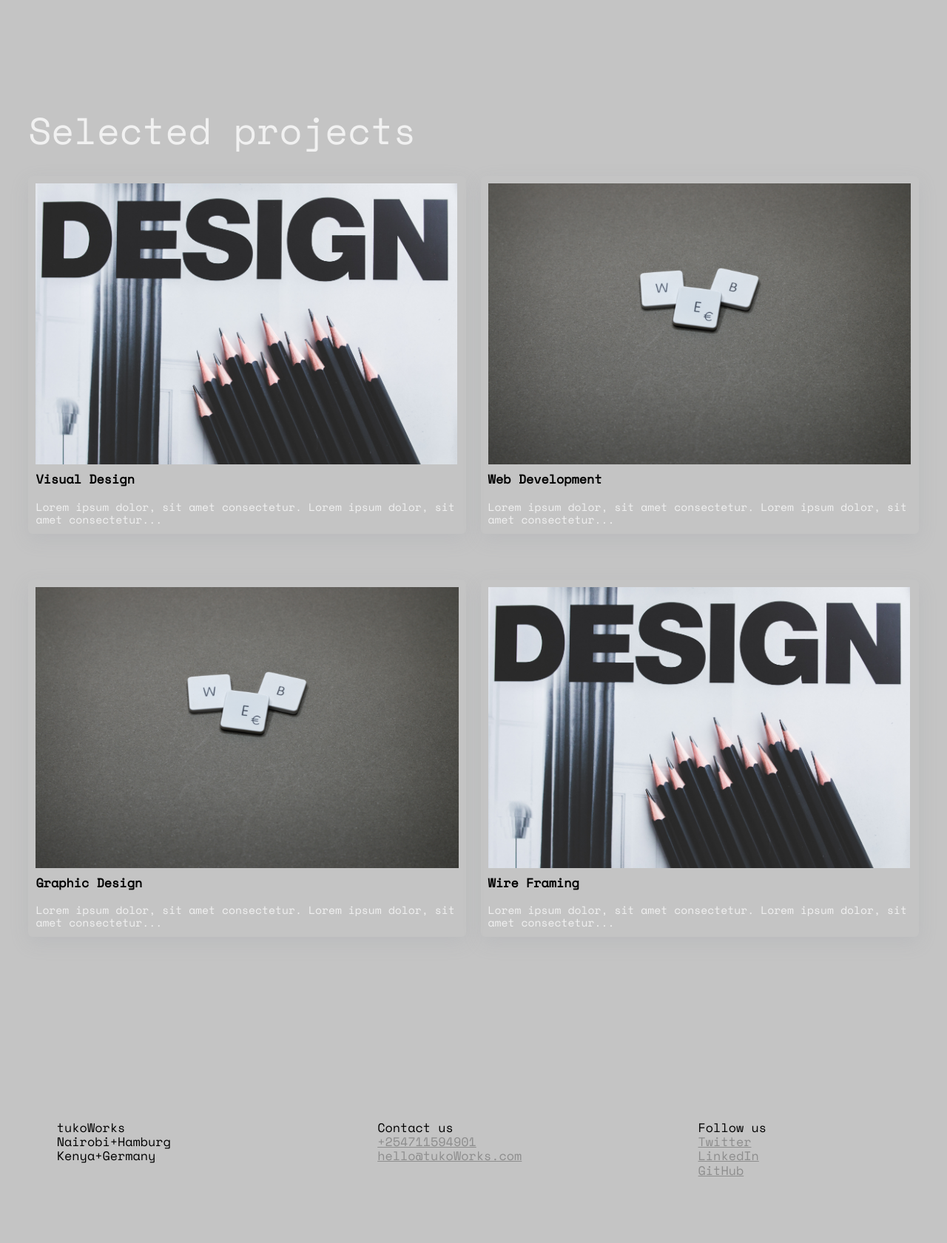
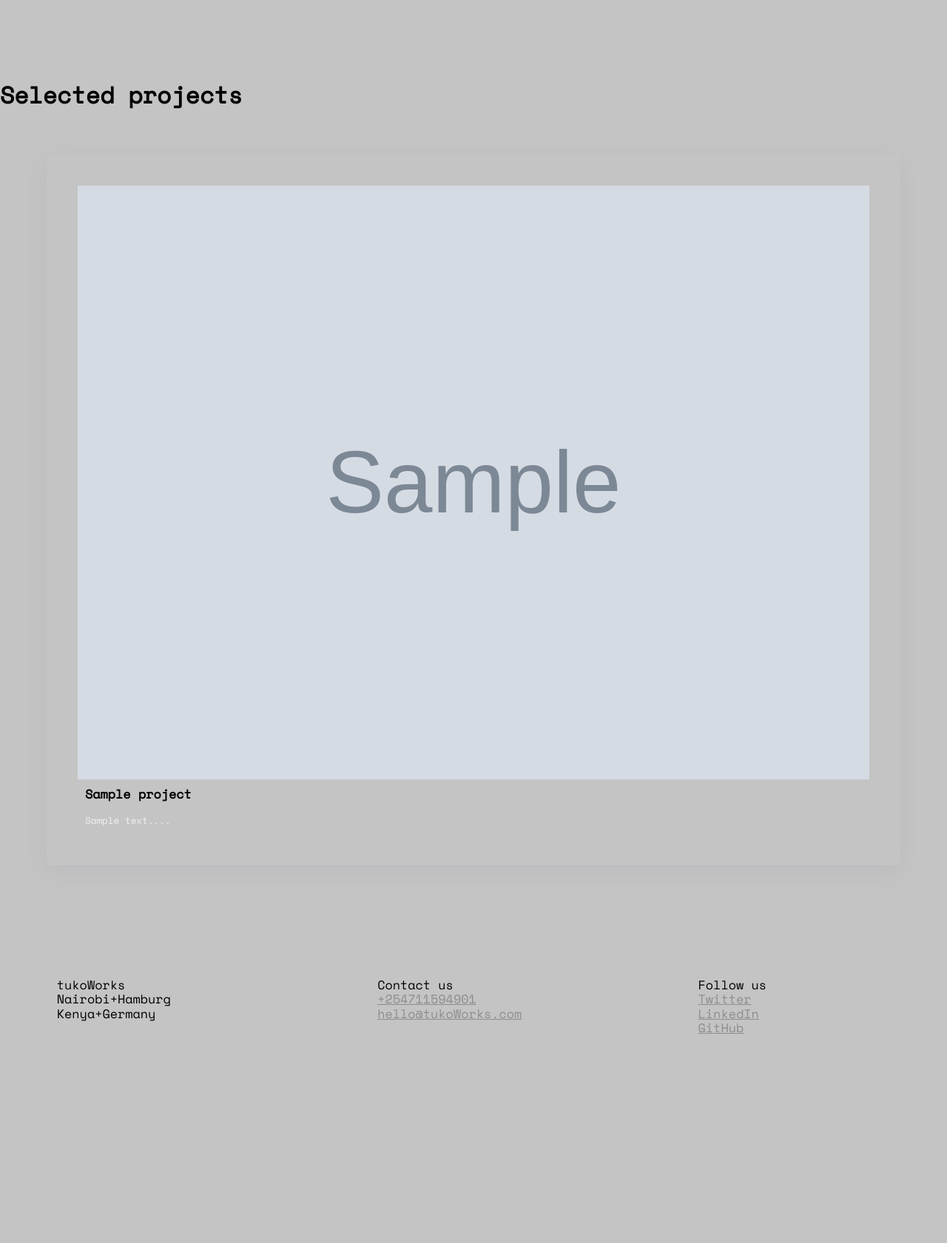
Before and after one commit to Chell0/tukoWaksBana, a Django app: page / in a window 1280 px wide. Shown: the part 594-2275 px from the top of the page at 74% size. After the commit the page ends 1992 px from the top, so only its background shows below. Run offline with Django 4.2, Linux system fonts and the light colour scheme; tables that the repository leaves empty hold one stand-in row (values such as "Sample post"); grey boxes marked "Sample" are stand-in pictures.

Commit message:
Preview Selected Projects on the Home Page

```diff
--- a/home/static/css/style.css
+++ b/home/static/css/style.css
@@ -141,11 +141,6 @@ nav {
 }
 
 /* --------- Projects Section ----------- */
-.projects__section {
-	padding: 3%;
-	margin-bottom: 70px;
-}
-
 .projects__section .row h2 {
 	float: left;
 	font-size: 240%;
@@ -154,18 +149,24 @@ nav {
 	padding-bottom: 20px;
 }
 
-.projects__section .row .col {
-	margin-bottom: 50px;
-	border-radius: .3em;
-	box-shadow: rgba(149, 157, 165, 0.2) 0px 8px 24px;
+.works__section .wrapper {
+    padding: 3em;
+    display: grid;
+    grid-gap: 2em;
+    grid-template-columns: repeat(auto-fit, minmax(400px, 1fr));
 }
 
-.projects__section .row .col a img {
-	padding: 10px;
-	height: 400px;
+.works__section .wrapper .projects {
+    padding: 2em;
+    border-radius; .3em;
+    box-shadow: rgba(149, 157, 165, 0.2) 0px 8px 24px;
 }
 
-.projects__section .row .col p {
+.works__section .wrapper .projects a img {
+	width: 100%;
+}
+
+.works__section .wrapper .projects p {
 	text-align: left;
 	font-size: 60%;
 	padding-bottom: 10px;
@@ -173,7 +174,8 @@ nav {
 	color: #f1f1f1;
 }
 
-.projects__section .row .col p.skill {
+.works__section .wrapper .projects p.skill {
+    padding-top: 10px;
 	font-size: 80%;
 	font-weight: 700;
 	color: #000;
--- a/home/templates/home.html
+++ b/home/templates/home.html
@@ -35,45 +35,20 @@
 </header>
 
 <!-- Projects -->
-<section class="projects__section">
+<section class="works__section">
     <div class="row">
         <h2>Selected projects</h2>
     </div>
-    <div class="row">
-        <div class="col span-1-of-2" data-aos="fade-up" data-aos-duration="900">
-            <a href="{% url 'home:works' %}">
-                <img src="../static/img/design.jpg" alt="Design photo">
+    <div class="wrapper">
+        {% for project in projects %}
+        <div class="projects" data-aos="fade-up" data-aos-duration="900">
+            <a href="{% url 'home:work_detail' project.slug %}">
+                <img src="{% static project.images %}">
             </a>
-            <p class="skill">Visual Design</p>
-            <p>Lorem ipsum dolor, sit amet consectetur. Lorem ipsum dolor, sit amet consectetur...
-            </p>
+            <p class="skill">{{ project.title }}</p>
+            <p>{{ project.description | slice:"200" }}...</p>
         </div>
-        <div class="col span-1-of-2" data-aos="fade-up" data-aos-duration="900">
-            <a href="{% url 'home:works' %}">
-                <img src="../static/img/web.jpg" alt="Web photo">
-            </a>
-            <p class="skill">Web Development</p>
-            <p>Lorem ipsum dolor, sit amet consectetur. Lorem ipsum dolor, sit amet consectetur...
-            </p>
-        </div>
-    </div>
-    <div class="row">
-        <div class="col span-1-of-2" data-aos="fade-up" data-aos-duration="900">
-            <a href="{% url 'home:works' %}">
-                <img src="../static/img/web.jpg" alt="Design photo">
-            </a>
-            <p class="skill">Graphic Design</p>
-            <p>Lorem ipsum dolor, sit amet consectetur. Lorem ipsum dolor, sit amet consectetur...
-            </p>
-        </div>
-        <div class="col span-1-of-2" data-aos="fade-up" data-aos-duration="900">
-            <a href="{% url 'home:works' %}">
-                <img src="../static/img/design.jpg" alt="Web photo">
-            </a>
-            <p class="skill">Wire Framing</p>
-            <p>Lorem ipsum dolor, sit amet consectetur. Lorem ipsum dolor, sit amet consectetur...
-            </p>
-        </div>
+        {% endfor %}
     </div>
 </section>
 
--- a/home/views.py
+++ b/home/views.py
@@ -8,8 +8,9 @@ from django.views.decorators.http import require_GET
 
 # Views
 def home(request):
-    """Get the home page"""
-    return render(request, 'home.html')
+    """Get selected projects on the home page"""
+    projects = Project.objects.all()[:4]
+    return render(request, 'home.html', {'projects': projects})
 
 
 def approach(request):
@@ -20,7 +21,8 @@ def approach(request):
 def works(request):
     """Get all projects"""
     projects = Project.objects.all()
-    return render(request, 'works.html', { 'projects': projects })
+    return render(request, 'works.html', {'projects': projects})
+
 
 def work_detail(request, slug):
     """Get a single project using the project id"""
@@ -38,7 +40,7 @@ def contact(request):
     return render(request, 'contact.html')
 
 
-def page_not_found(request, exception):
+def page_not_found(request):
     """Get the 404 page"""
     return render(request, '404.html', status=404)
 
```
